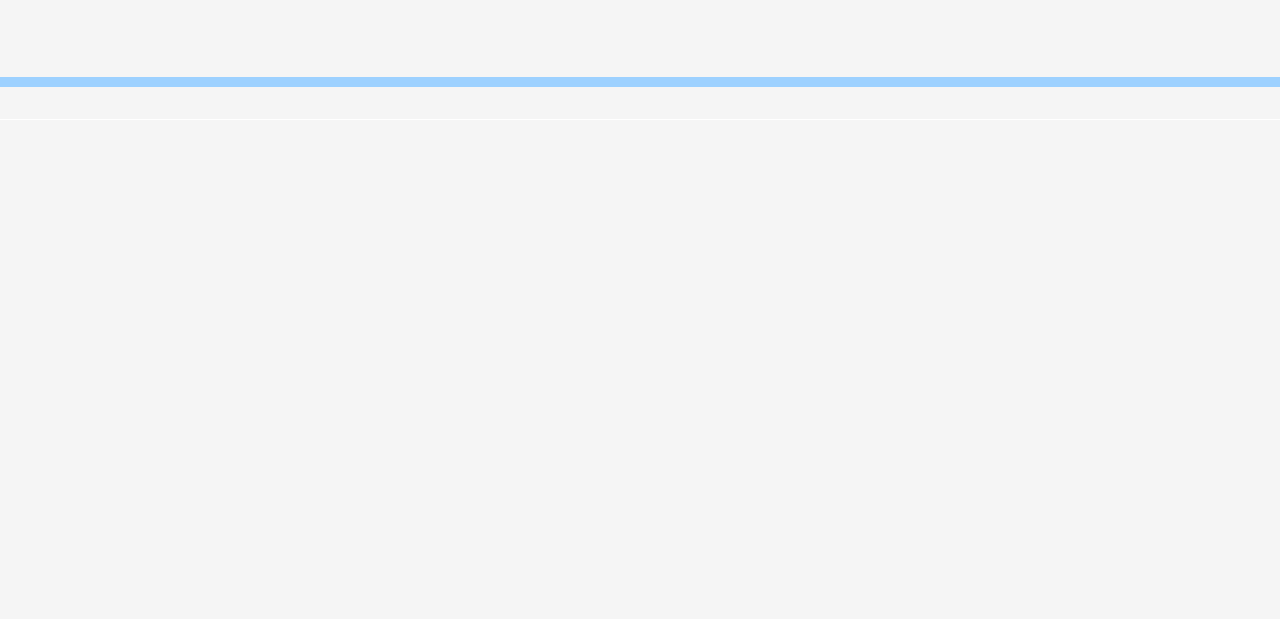
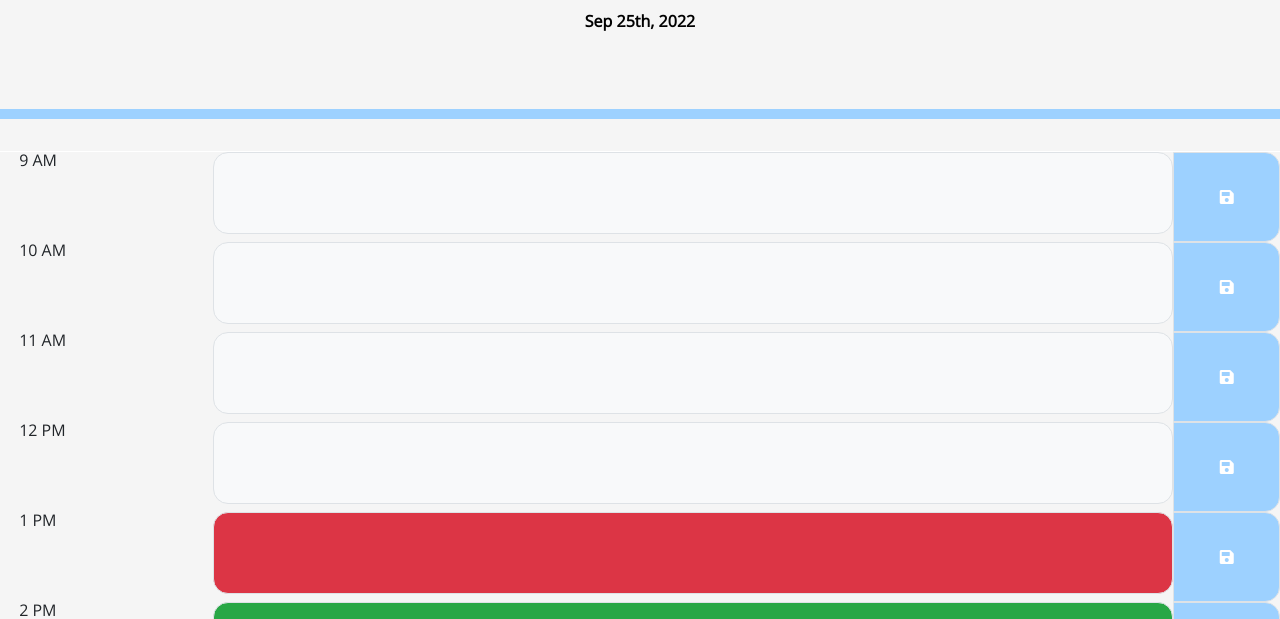
Before and after one commit to Trishaneww/daily-planning-wizard, a plain HTML site: page index.html in a window 1280 px wide. Shown: the part 181-800 px from the top of the page. Drawn offline with nearby package versions, Linux system fonts and the light colour scheme; files that its build step writes are made by us from their sources.

Commit message:
fixed broken link

```diff
--- a/index.html
+++ b/index.html
@@ -19,7 +19,7 @@
       href="https://fonts.googleapis.com/css?family=Open+Sans&display=swap"
       rel="stylesheet"
     />
-    <link rel="stylesheet" href="style.css" />
+    <link rel="stylesheet" href="develop/css/style.css" />
     <title>Daily Planning Wizard</title> <!--gives the title of the tabbar this name-->
   </head>
 
@@ -39,6 +39,6 @@
     <!--links the libraries and javascript files used in this program-->
     <script src="https://cdnjs.cloudflare.com/ajax/libs/jquery/3.2.1/jquery.min.js"></script>
     <script src="https://cdnjs.cloudflare.com/ajax/libs/moment.js/2.24.0/moment.min.js"></script>
-    <script src="script.js" type=""></script>
+    <script src="develop/js/script.js" type=""></script>
   </body>
 </html>
```
